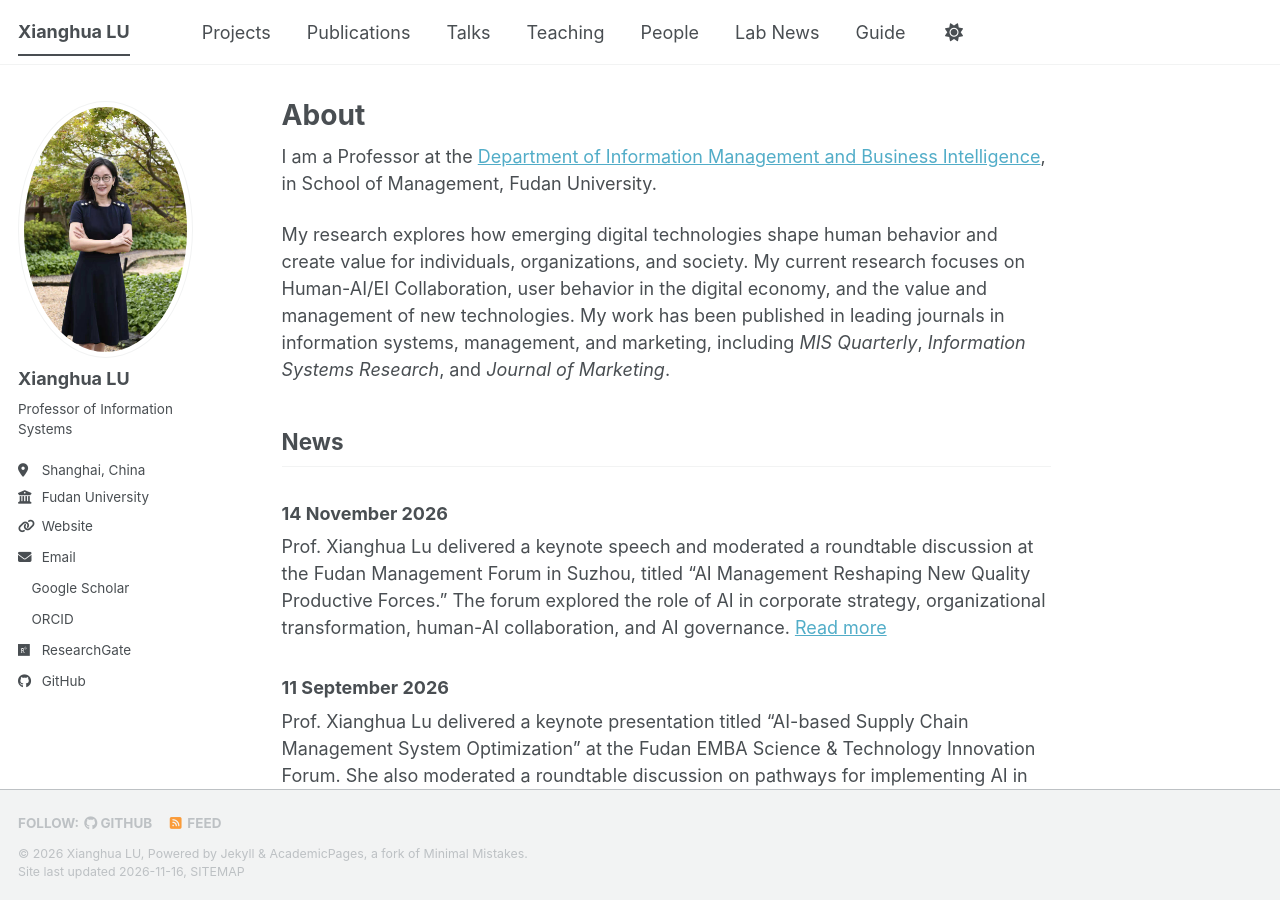
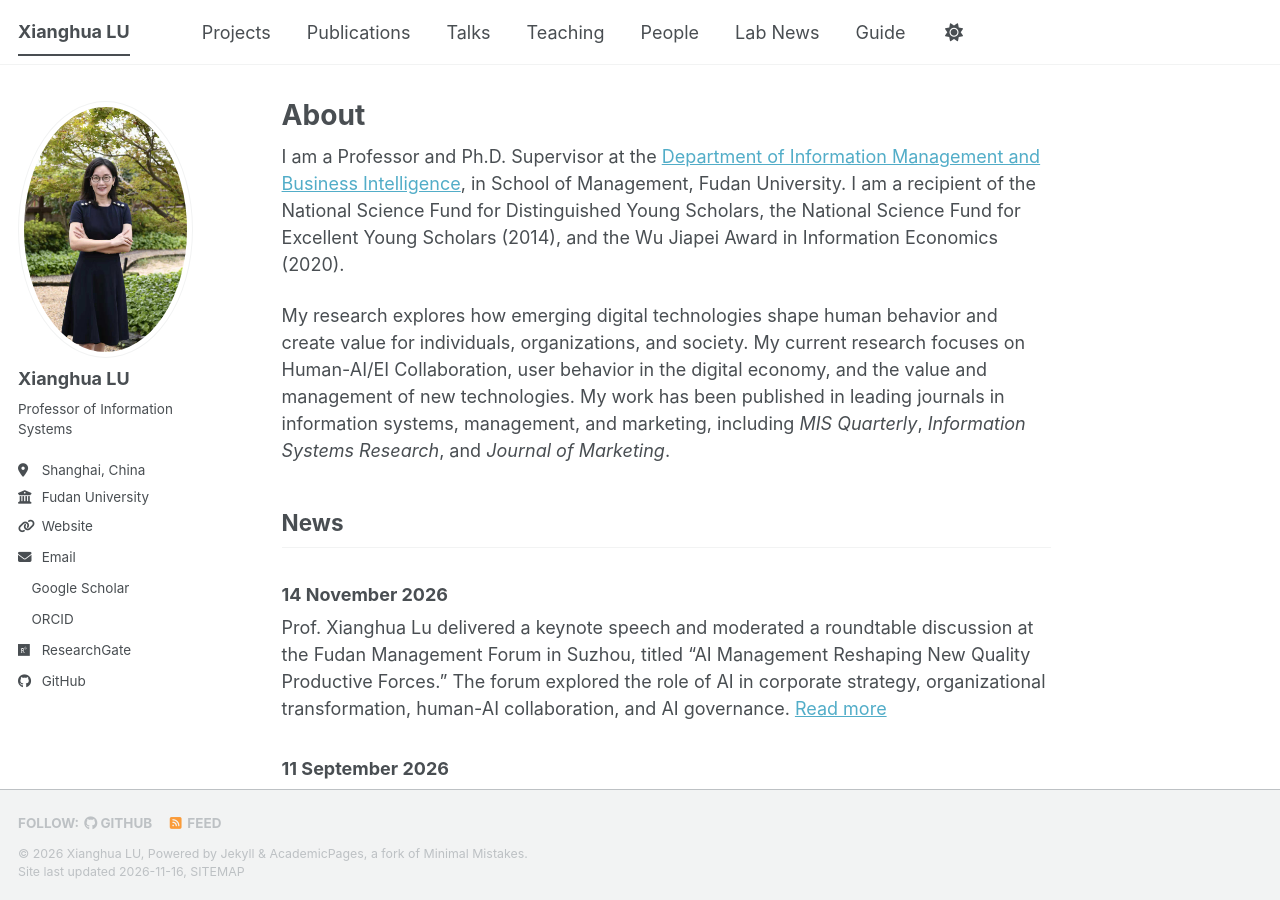
Before and after one commit to Xianghualu/Xianghualu.github.io, a Jekyll site: the page built from _pages/about.md, in a window 1280 px wide and 900 px high. Built offline with Jekyll 4.4.1, drawn with Linux system fonts in a browser that asks for light colours; a style sheet for code colours, icons or effects is not loaded.

Commit message:
Update about.md

```diff
--- a/_pages/about.md
+++ b/_pages/about.md
@@ -8,7 +8,7 @@ redirect_from:
 ---
 
 
-I am a Professor at the [Department of Information Management and Business Intelligence](https://www.fdsm.fudan.edu.cn/department/xxgl/zhuanye.aspx), in School of Management, Fudan University.
+I am a Professor and Ph.D. Supervisor  at the [Department of Information Management and Business Intelligence](https://www.fdsm.fudan.edu.cn/department/xxgl/zhuanye.aspx), in School of Management, Fudan University. I am a recipient of the National Science Fund for Distinguished Young Scholars, the National Science Fund for Excellent Young Scholars (2014), and the Wu Jiapei Award in Information Economics (2020).
 
 My research explores how emerging digital technologies shape human behavior and create value for individuals, organizations, and society. My current research focuses on Human-AI/EI Collaboration, user behavior in the digital economy, and the value and management of new technologies. My work has been published in leading journals in information systems, management, and marketing, including *MIS Quarterly*, *Information Systems Research*, and *Journal of Marketing*.
 
```
